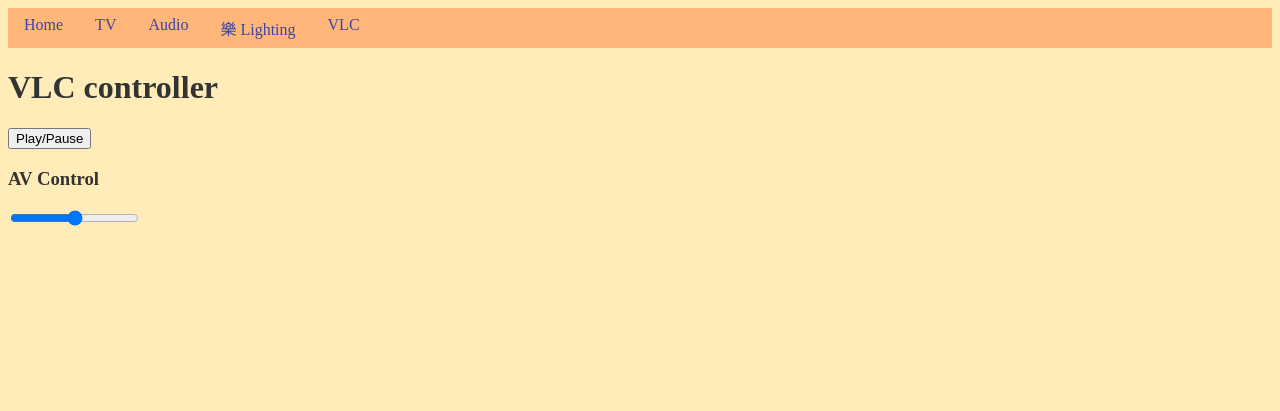
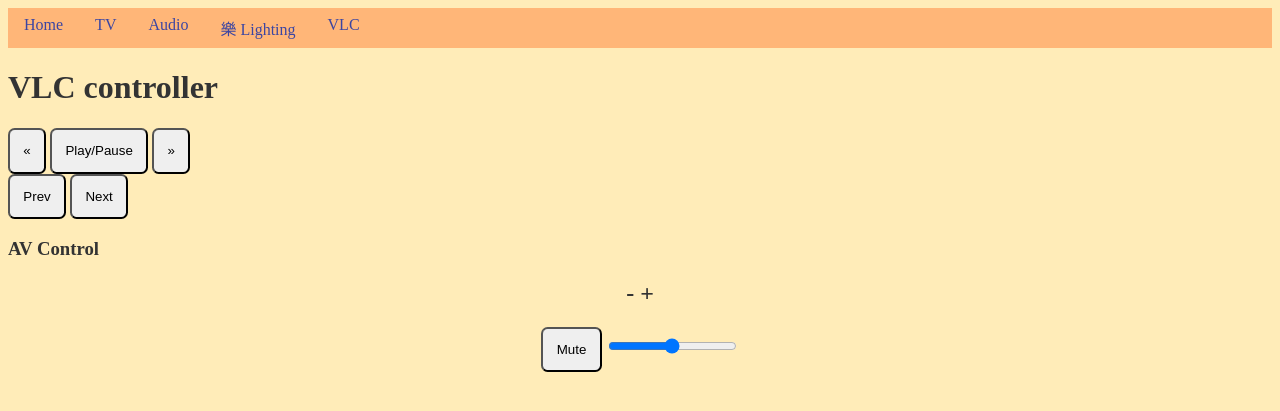
Before and after one commit to ChemiKyle/otto, a Flask app: page /vlc-control in a window 1280 px wide. Shown: the top 411 px of the page. Run offline with Flask 2, Linux system fonts and the light colour scheme.

Commit message:
Addition of VLC buttons, general reformatting

```diff
--- a/static/style.css
+++ b/static/style.css
@@ -41,3 +41,8 @@
 	background: var(--bg-color);
 	color: var(--text-color);
 }
+
+button {
+    padding: 1em;
+    border-radius: 0.5em;
+}
--- a/static/tv-style.css
+++ b/static/tv-style.css
@@ -5,6 +5,7 @@
     justify-items: center;
 }
 
+/* TODO: make this more hotswappable */
 .grid-item-1 { grid-column-start: 1; }
 
 .grid-item-2 { grid-column-start: 3; }
@@ -22,8 +23,3 @@
 .grid-item-9 { grid-column-start: 3}
 
 .grid-item-10 { grid-column-start: 2}
-
-button {
-    padding: 1em;
-    border-radius: 0.5em;
-}
--- a/templates/index.html
+++ b/templates/index.html
@@ -13,9 +13,6 @@
     {% include 'navbar.html' %}
 
     <h1>Homepage</h1>
-
-    <p>Dylan sucks 2D dick</p>
-
     <h2>Volume control</h2>
     <button name ="vol" type="submit" value="MVLDOWN" onclick="sendOnkyoCommand(this)">Volume down</button>
     <button name ="vol" type="submit" value="MVLUP" onclick="sendOnkyoCommand(this)">Volume up</button>
@@ -23,12 +20,13 @@
     <div style="text-align:center;">
     <h2>- +</h2>
     <input id="vol_slider" name="vol" type="range" min="-5" max="5" value="0" oninput="slideCommand(this)" onchange="returnSlider()" />
+    <button name ="vol" type="submit" value="AMTTG" onclick="sendOnkyoCommand(this)">Mute</button>
     </div>
 
     <h2>Lights</h2>
 
     <h3>Living Room</h3>
-    <!-- TODO: CSS grid for this, vertically align on and off -->
+    <!-- TODO: CSS grid for this, vertically align on and off or set to toggle-->
     <button name ="lights/bookcase" type="submit" value="0" onclick="sendMQTT(this)">Light off</button>
     <button name ="lights/bookcase" type="submit" value="1" onclick="sendMQTT(this)">Light on</button>
 
--- a/templates/onkyo-audio.html
+++ b/templates/onkyo-audio.html
@@ -19,6 +19,10 @@
     </div>
 
     <h3>AV Control</h3>
-    <input id="vol_slider" name="vol" type="range" min="-5" max="5" value="0" oninput="slideCommand(this)" onchange="returnSlider()" />
+    <div style="text-align:center;">
+        <h2>- +</h2>
+        <button name ="vol" type="submit" value="AMTTG" onclick="sendOnkyoCommand(this)">Mute</button>
+        <input id="vol_slider" name="vol" type="range" min="-5" max="5" value="0" oninput="slideCommand(this)" onchange="returnSlider()" />
+    </div>
 
 </body>
--- a/templates/vlc-control.html
+++ b/templates/vlc-control.html
@@ -13,10 +13,22 @@
 
     <!-- TODO: flexbox -->
     <div class="grid-container">
-            <button name ="button" value="pl_pause" onclick="sendVLCCommandP(this)">Play/Pause</button>
+        <button name ="button" value="seek&val=-10" onclick="sendVLCCommandP(this)">&laquo;</button>
+        <button name ="button" value="pl_pause" onclick="sendVLCCommandP(this)">Play/Pause</button>
+        <button name ="button" value="seek&val=+10" onclick="sendVLCCommandP(this)">&raquo;</button>
+
+        <br/>
+
+        <button name ="button" value="pl_previous" onclick="sendVLCCommandP(this)">Prev</button>
+        <button name ="button" value="pl_next" onclick="sendVLCCommandP(this)">Next</button>
     </div>
 
     <h3>AV Control</h3>
-    <input id="vol_slider" name="vol" type="range" min="-5" max="5" value="0" oninput="slideCommand(this)" onchange="returnSlider()" />
+    <!-- TODO: move this to the navbar? -->
+    <div style="text-align:center;">
+        <h2>- +</h2>
+        <button name ="vol" type="submit" value="AMTTG" onclick="sendOnkyoCommand(this)">Mute</button>
+        <input id="vol_slider" name="vol" type="range" min="-5" max="5" value="0" oninput="slideCommand(this)" onchange="returnSlider()" />
+    </div>
 
 </body>
```
